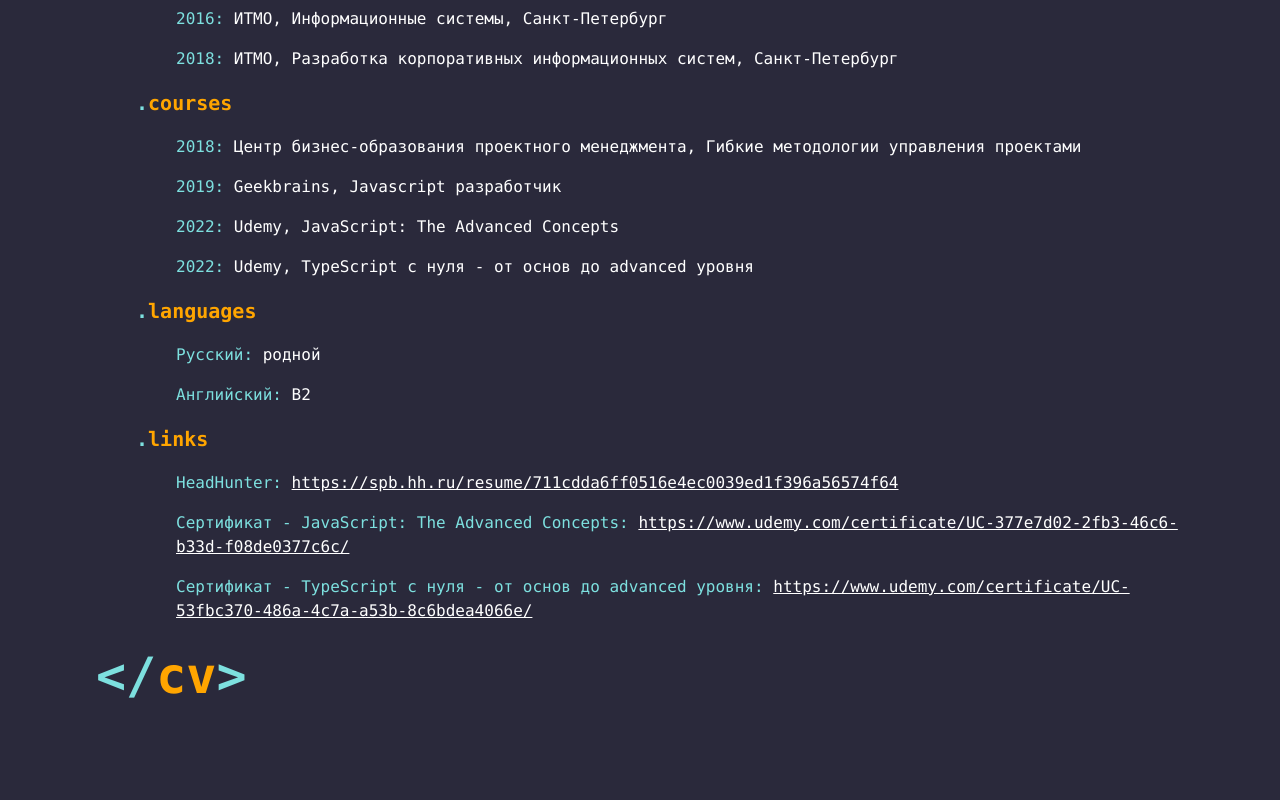
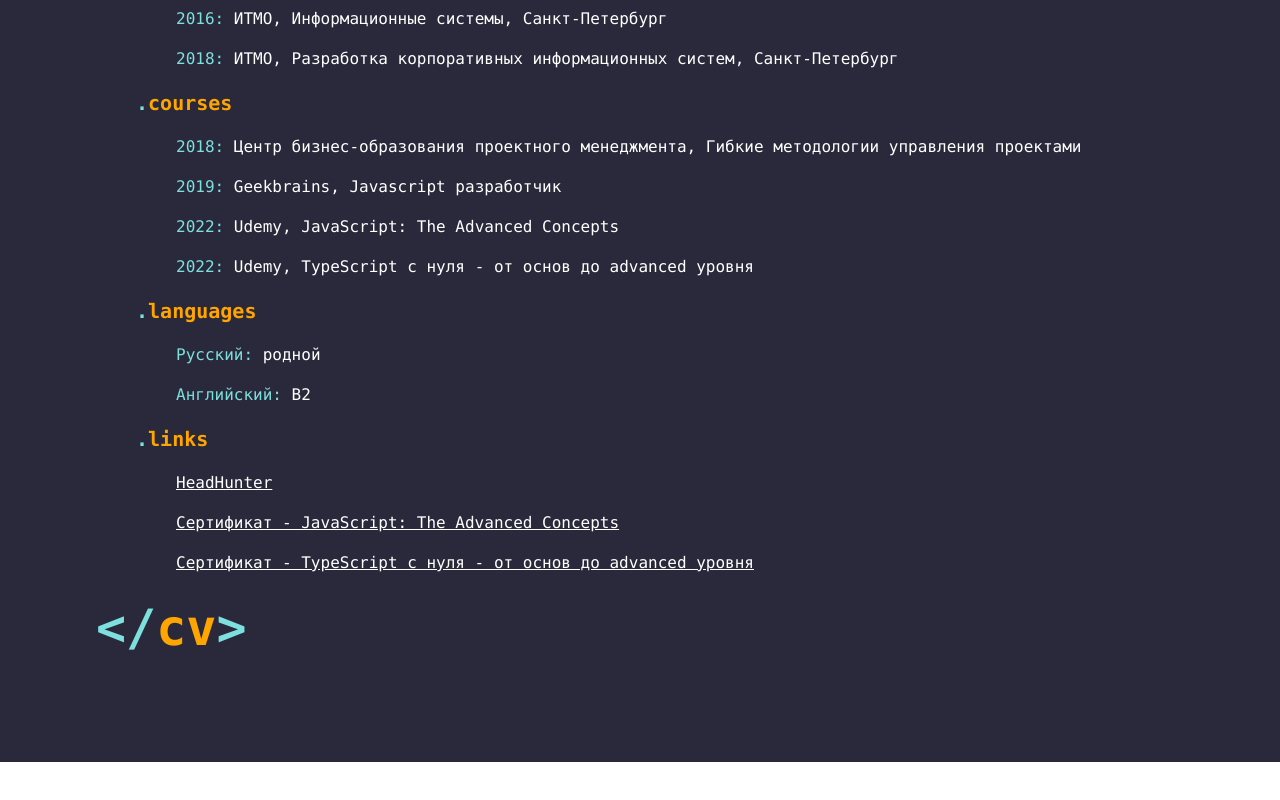
Before and after one commit to PolinkaLa/curriculum-vitae, a Gatsby site: page / in a window 1280 px wide. Shown: the part 1122-1922 px from the top of the page. After the commit the page ends 1884 px from the top, so only its background shows below. Built offline with nearby package versions, Linux system fonts and the light colour scheme; Gatsby itself is replaced by a stand-in of ours.

Commit message:
fix links

```diff
--- a/src/pages/index.tsx
+++ b/src/pages/index.tsx
@@ -170,9 +170,9 @@ const IndexPage = () => {
       </section>
       <section style={paddingLeft}>
         <h3 style={sectionStyles}><span style={blueColorStyle}>.</span>{links.title}</h3>
-        <p style={paddingLeft}><span style={blueColorStyle}>{links.description[0].title}:</span> <a target="_blank" style={linkStyle} href={links.description[0].url}>{links.description[0].url}</a></p>
-        <p style={paddingLeft}><span style={blueColorStyle}>{links.description[1].title}:</span> <a target="_blank" style={linkStyle} href={links.description[1].url}>{links.description[1].url}</a></p>
-        <p style={paddingLeft}><span style={blueColorStyle}>{links.description[2].title}:</span> <a target="_blank" style={linkStyle} href={links.description[2].url}>{links.description[2].url}</a></p>
+        <p style={paddingLeft}><a target="_blank" style={linkStyle} href={links.description[0].url}>{links.description[0].title}</a></p>
+        <p style={paddingLeft}><a target="_blank" style={linkStyle} href={links.description[1].url}>{links.description[1].title}</a></p>
+        <p style={paddingLeft}><a target="_blank" style={linkStyle} href={links.description[2].url}>{links.description[2].title}</a></p>
       </section>
       <Tag tag="cv" open="false" />
     </main>
```
